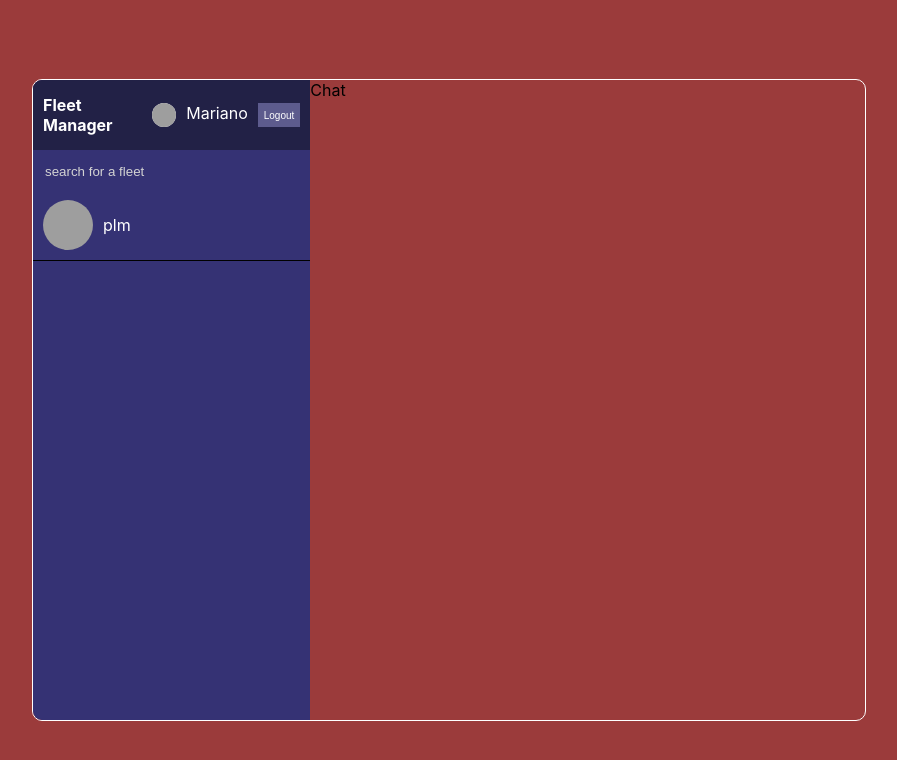
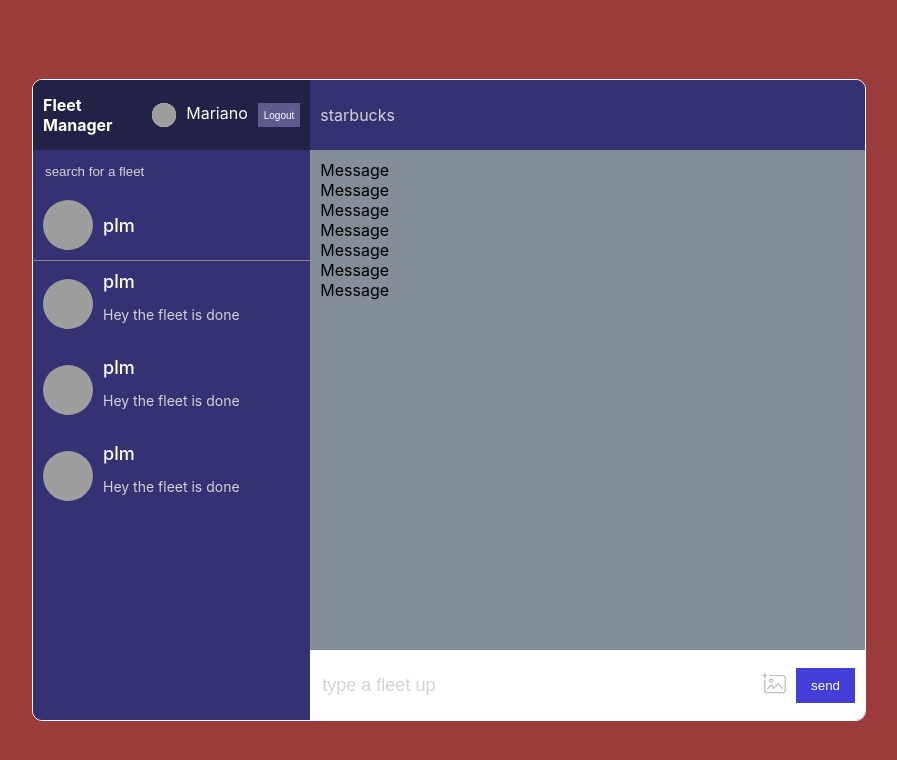
Before and after one commit to Gt9ight/mxlfeet, a React (Create React App) app: page / in a window 1280 px wide. Shown: the top 760 px of the page, without its empty margins (191-1088 px from the left). Built offline with nearby package versions, Linux system fonts and the light colour scheme; grey boxes are pictures that could not be loaded.

Commit message:
worked on other components

```diff
--- a/src/components/home/Chat.js
+++ b/src/components/home/Chat.js
@@ -1,8 +1,16 @@
 import React from 'react'
+import Messages from './Messages'
+import Input from './Input'
 
 const Chat = () => {
   return (
-    <div className='chat'>Chat</div>
+    <div className='chat'>
+      <div className='chatInfo'>
+        <span>starbucks</span>
+      </div>
+      <Messages />
+      <Input />
+    </div>
   )
 }
 
--- a/src/components/home/Chats.js
+++ b/src/components/home/Chats.js
@@ -2,7 +2,31 @@ import React from 'react'
 
 const Chats = () => {
   return (
-    <div>Chats</div>
+    <div className='chats'>
+      <div className='userChat'>
+        <img src='https://d1jyxxz9imt9yb.cloudfront.net/medialib/4059/image/s768x1300/AdobeStock_362156363_441361_reduced.jpg' />
+        <div className='userChatInfo'>
+          <span>plm</span>
+          <p>Hey the fleet is done</p>
+        </div>
+      </div>
+
+      <div className='userChat'>
+        <img src='https://d1jyxxz9imt9yb.cloudfront.net/medialib/4059/image/s768x1300/AdobeStock_362156363_441361_reduced.jpg' />
+        <div className='userChatInfo'>
+          <span>plm</span>
+          <p>Hey the fleet is done</p>
+        </div>
+      </div>
+
+      <div className='userChat'>
+        <img src='https://d1jyxxz9imt9yb.cloudfront.net/medialib/4059/image/s768x1300/AdobeStock_362156363_441361_reduced.jpg' />
+        <div className='userChatInfo'>
+          <span>plm</span>
+          <p>Hey the fleet is done</p>
+        </div>
+      </div>
+    </div>
   )
 }
 
--- a/src/components/home/Input.js
+++ b/src/components/home/Input.js
@@ -1,8 +1,18 @@
 import React from 'react'
+import IMG from '../images/img.png'
 
 const Input = () => {
   return (
-    <div>Input</div>
+    <div className='input'>
+      <input type='text' placeholder='type a fleet up' />
+      <div className='send'>
+        <input type='file' style={{display:'none'}} id='file' />
+        <label htmlFor='file'>
+          <img src={IMG}/>
+        </label>
+        <button>send</button>
+      </div>
+    </div>
   )
 }
 
--- /dev/null
+++ b/src/components/home/Message.js
@@ -0,0 +1,9 @@
+import React from 'react'
+
+function Message() {
+  return (
+    <div>Message</div>
+  )
+}
+
+export default Message
--- a/src/components/home/Messages.js
+++ b/src/components/home/Messages.js
@@ -1,8 +1,17 @@
 import React from 'react'
+import Message from './Message'
 
 const Messages = () => {
   return (
-    <div>Messages</div>
+    <div className='messages'>
+      <Message />
+      <Message />
+      <Message />
+      <Message />
+      <Message />
+      <Message />
+      <Message />
+    </div>
   )
 }
 
--- a/src/components/home/Sidebar.js
+++ b/src/components/home/Sidebar.js
@@ -1,12 +1,14 @@
 import React from 'react'
 import Navbar from './Navbar'
 import Search from './Search'
+import Chats from './Chats'
 
 const Sidebar = () => {
   return (
     <div className='sidebar'>
       <Navbar />
       <Search />
+      <Chats />
     </div>
   )
 }
--- a/src/style.scss
+++ b/src/style.scss
@@ -143,7 +143,7 @@
 
             }
             .search{
-                border-bottom: 1px solid black;
+                border-bottom: 1px solid rgb(138, 129, 129);
 
                 .searchForm{
                     padding: 10px;
@@ -177,11 +177,79 @@
                     border-radius: 50%;
                     object-fit: cover;
                 }
+
+                .userChatInfo{
+                    span{
+                       font-size: 18px;
+                       font-weight: 500;
+                    }
+
+                    p{
+                        font-size: 14px;
+                        color: lightgray;
+                    }
+                }
             }
         }
 
         .chat{
             flex: 2;
+
+            .chatInfo{
+                height: 50px;
+                background-color: #353274;
+                display: flex;
+                align-items: center;
+                justify-content: space-between;
+                padding: 10px;
+                color: lightgray;
+            }
+
+            .messages{
+                background-color: rgb(131, 142, 152);
+                padding: 10px;
+                height: calc(100% - 160px);
+            }
+
+            .input{
+                height: 50px;
+                background-color: white;
+                padding: 10px;
+                display: flex;
+                align-items: center;
+                justify-content: space-between;
+
+                input{
+                    width: 100%;
+                    border: none;
+                    outline: none;
+                    font-size: 18px;
+
+                    &::placeholder{
+                        color: lightgray;
+                    }
+                }
+
+                .send{
+                    display: flex;
+                    align-items: center;
+                    gap: 10px;
+
+                    img{
+                        height: 24px;
+                        cursor: pointer;
+                    }
+
+                    button{
+                        border: none;
+                        padding: 10px 15px;
+                        color: white;
+                        background-color: #433ed8;
+                    }
+                }
+            }
+
+
         }
     }
 }
```
Also changed, not shown: src/components/images/img.png (added).
